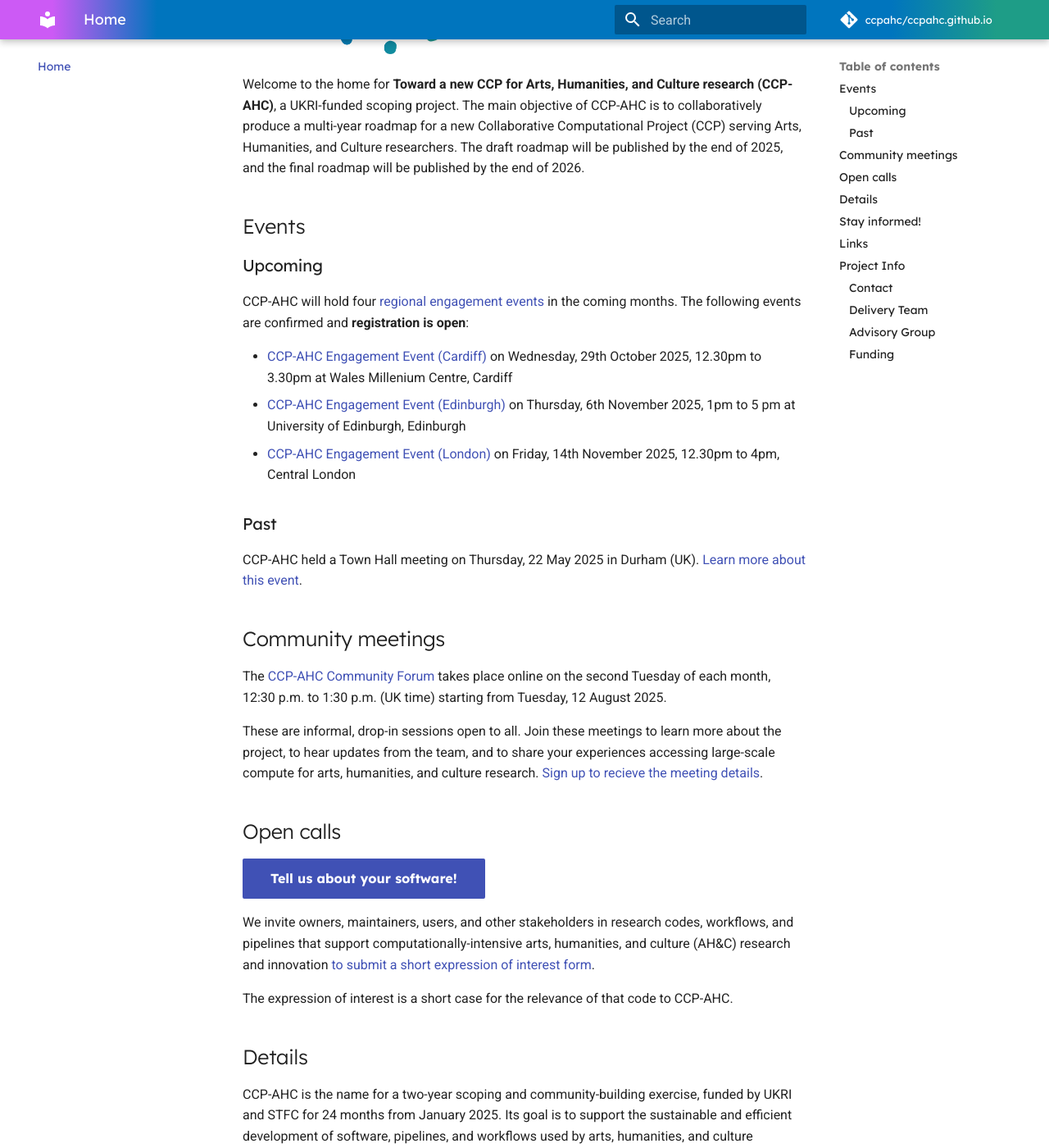
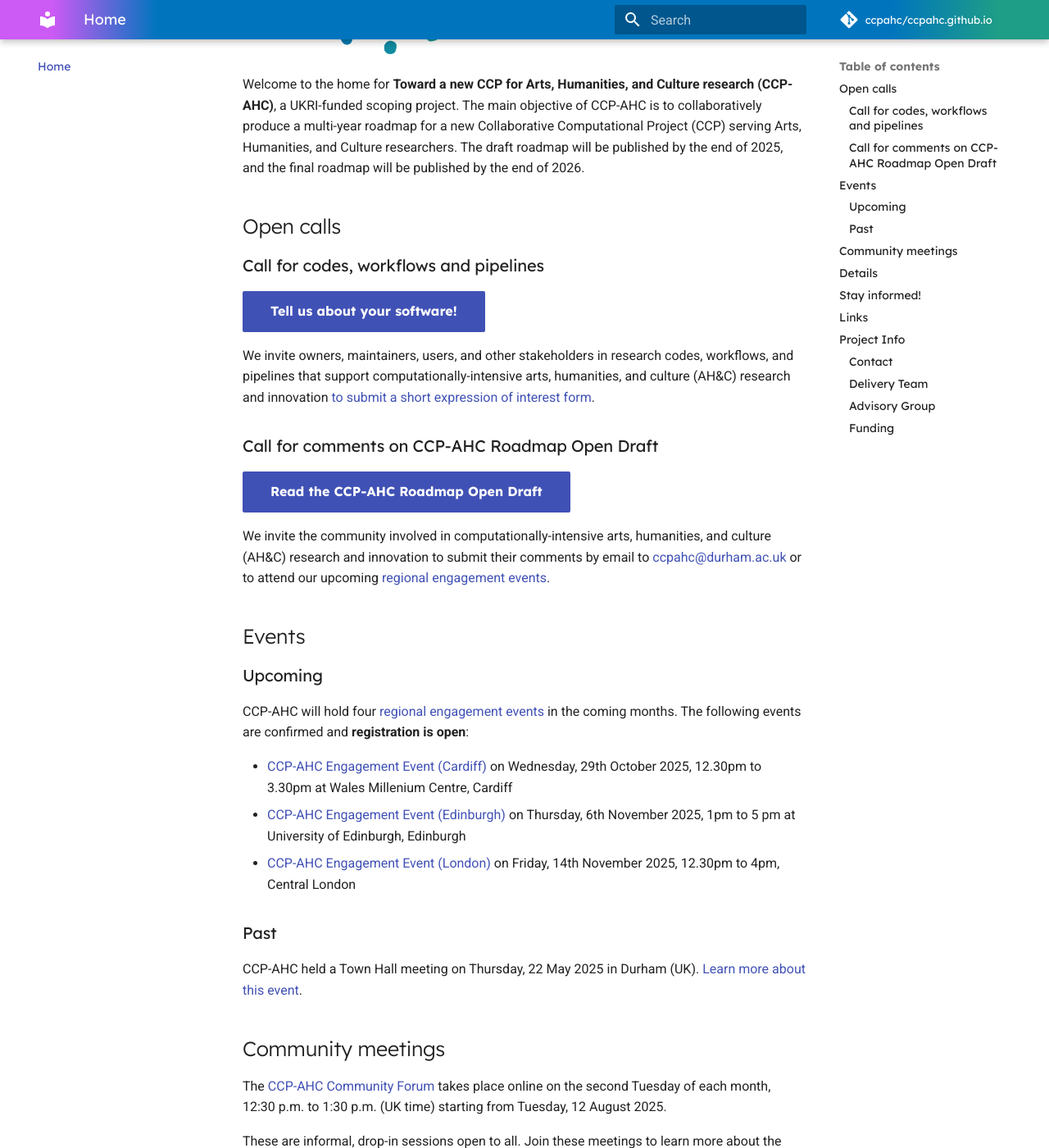
Before and after one commit to ccpahc/ccpahc.github.io, an MkDocs documentation site: the page built from docs/index.md, in a window 1280 px wide and 1400 px high, scrolled down 518 px. Shown: the whole window at 82% size. Built offline with MkDocs 1.6.1 and Material for MkDocs 9.7.7, drawn with Linux system fonts in a browser that asks for light colours; comment, search, counter and statistics services are not loaded.

Commit message:
Add open calls for software and roadmap feedback
Added open calls section for software submissions and roadmap comments.

```diff
--- a/docs/index.md
+++ b/docs/index.md
@@ -1,6 +1,20 @@
 ![The CCP-AHC logotype showing the letters CCP-AHC in a serif font surrounded in a circular fashion by abstract representations of individuals filled in a gradient from blue to purple](assets/CCP_AHA_Master_Logo_RGB.png "CCP-AHC logo")
 
 Welcome to the home for **Toward a new CCP for Arts, Humanities, and Culture research (CCP-AHC)**, a UKRI-funded scoping project. The main objective of CCP-AHC is to collaboratively produce a multi-year roadmap for a new Collaborative Computational Project (CCP) serving Arts, Humanities, and Culture researchers. The draft roadmap will be published by the end of 2025, and the final roadmap will be published by the end of 2026.
+
+## Open calls
+
+### Call for codes, workflows and pipelines
+
+[Tell us about your software!](./activities/codes-eoi.md){ .md-button .md-button--primary }
+
+We invite owners, maintainers, users, and other stakeholders in research codes, workflows, and pipelines that support computationally-intensive arts, humanities, and culture (AH&C) research and innovation [to submit a short expression of interest form](https://forms.office.com/e/EAyaK8cajv).
+
+### Call for comments on CCP-AHC Roadmap Open Draft
+
+[Read the CCP-AHC Roadmap Open Draft](https://zenodo.org/records/17099176){ .md-button .md-button--primary }
+
+We invite the community involved in computationally-intensive arts, humanities, and culture (AH&C) research and innovation to submit their comments by email to [ccpahc@durham.ac.uk](mailto:ccpahc@durham.ac.uk) or to attend our upcoming [regional engagement events](./activities/regional-engagement.md).
 
 ## Events
 
@@ -21,14 +35,6 @@ CCP-AHC held a Town Hall meeting on Thursday, 22 May 2025 in Durham (UK). [Learn
 The [CCP-AHC Community Forum](./activities/community-forum.md) takes place online on the second Tuesday of each month, 12:30 p.m. to 1:30 p.m. (UK time) starting from Tuesday, 12 August 2025.
 
 These are informal, drop-in sessions open to all. Join these meetings to learn more about the project, to hear updates from the team, and to share your experiences accessing large-scale compute for arts, humanities, and culture research. [Sign up to recieve the meeting details](https://forms.office.com/e/BnW8PZwJA9).
-
-## Open calls
-
-[Tell us about your software!](./activities/codes-eoi.md){ .md-button .md-button--primary }
-
-We invite owners, maintainers, users, and other stakeholders in research codes, workflows, and pipelines that support computationally-intensive arts, humanities, and culture (AH&C) research and innovation [to submit a short expression of interest form](https://forms.office.com/e/EAyaK8cajv).
-
-The expression of interest is a short case for the relevance of that code to CCP-AHC.
 
 ## Details
 
```
